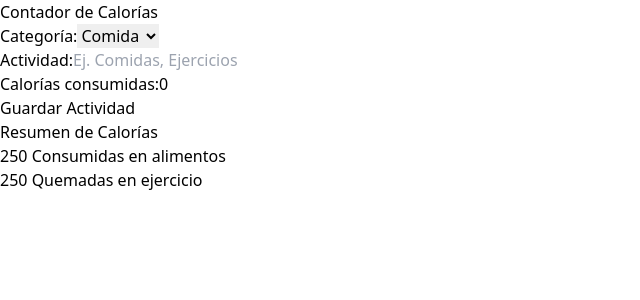
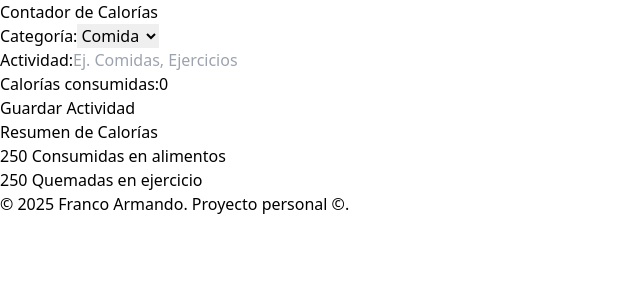
Before and after one commit to francoarmando1911/FitTrack-next, a Next.js app: page /paginaCalorias in a window 1280 px wide. Shown: the top 300 px of the page, without its empty margins (0-640 px from the left). Built offline with nearby package versions, Linux system fonts and the light colour scheme.

Commit message:
actualizacion

```diff
--- a/src/app/paginaCalorias/page.tsx
+++ b/src/app/paginaCalorias/page.tsx
@@ -4,6 +4,7 @@ import { useReducer } from "react";
 import CaloriesComponent from "@/components/CaloriesComponent";
 import { activityReducer, initialState } from "@/reducers/activity-reducers";
 import ResumeCaloriesComponent from "@/components/ResumeCaloriesComponent";
+import FooterComponent from "@/components/FooterComponent";
 
 export default function Page() {
   const [state, dispatch] = useReducer(activityReducer, initialState);
@@ -12,6 +13,7 @@ export default function Page() {
     <div>
       <CaloriesComponent dispatch={dispatch} state={state} />
       <ResumeCaloriesComponent/>
+      <FooterComponent/>
     </div>
   );
 }
```
